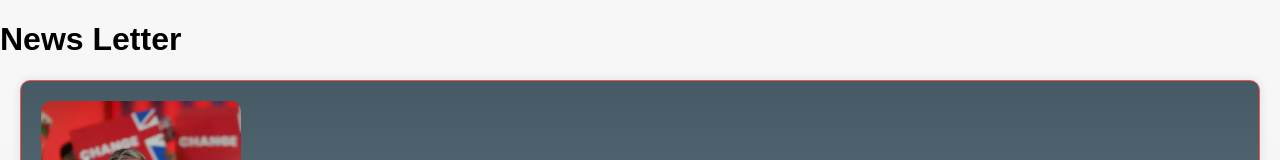
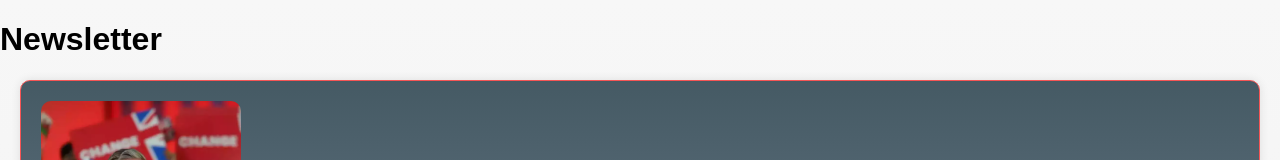
Before and after one commit to baljeet-singh17/Newsletter-Website, a plain HTML site: page page2.html in a window 1280 px wide. Shown: the top 160 px of the page. Drawn offline with Linux system fonts and the light colour scheme.

Commit message:
Update page2.html

```diff
--- a/page2.html
+++ b/page2.html
@@ -1,7 +1,7 @@
 <!DOCTYPE html>
 <html>
 <head>
-	<title>News Letter</title>
+	<title>Newsletter</title>
 	<style>
 		body {
 			font-family: Arial, sans-serif;
@@ -56,7 +56,7 @@
 	</style>
 </head>
 <body>
-	<h1>News Letter</h1>
+	<h1>Newsletter</h1>
 	<section>
 		<article class="news-article">
 			<img src="1.png" alt="Image 1">
```
